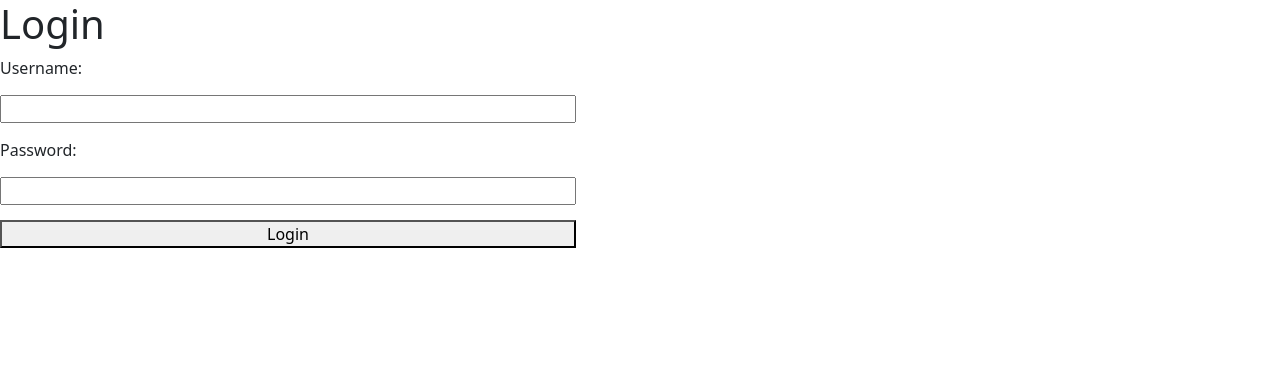
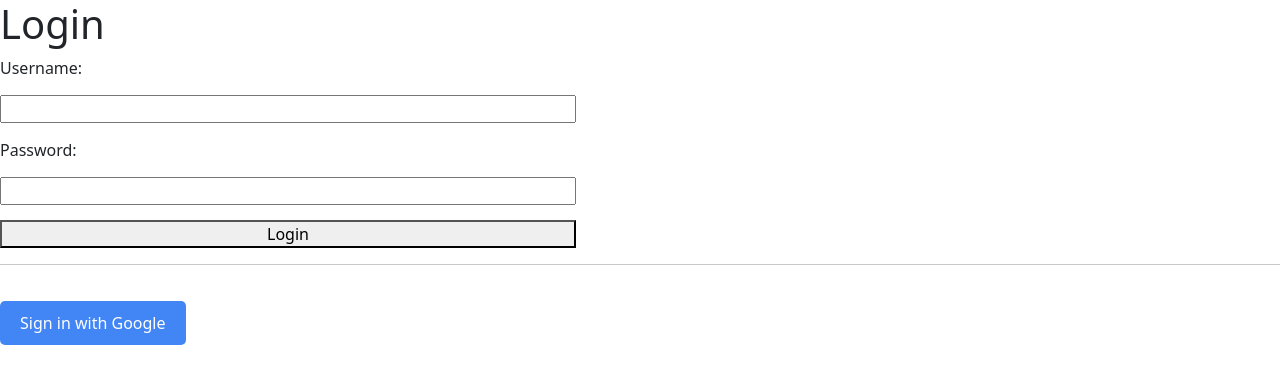
Before and after one commit to ramyadnan/SpeedyHackers, a Flask app: page /login in a window 1280 px wide. Shown: the top 384 px of the page. Run offline with Flask 3, Linux system fonts and the light colour scheme.

Commit message:
add google sign in

```diff
--- a/app.py
+++ b/app.py
@@ -1,11 +1,37 @@
 from flask import Flask, render_template, request, redirect, url_for, session, flash
 from werkzeug.security import generate_password_hash, check_password_hash
 from models import db, User
+from flask_dance.contrib.google import make_google_blueprint, google
+from flask_dance.consumer.storage.sqla import SQLAlchemyStorage
+from flask_dance.consumer import oauth_authorized
+from dotenv import load_dotenv
+import os
+
+load_dotenv()  # Load environment variables
 
 app = Flask(__name__)
-app.secret_key = 'speedy-hackers'
+app.secret_key = os.getenv('FLASK_SECRET_KEY')
 app.config['SQLALCHEMY_DATABASE_URI'] = 'sqlite:///users.db'
 app.config['SQLALCHEMY_TRACK_MODIFICATIONS'] = False
+
+# Google OAuth config
+app.config["GOOGLE_OAUTH_CLIENT_ID"] = os.getenv("GOOGLE_CLIENT_ID")
+app.config["GOOGLE_OAUTH_CLIENT_SECRET"] = os.getenv("GOOGLE_CLIENT_SECRET")
+google_bp = make_google_blueprint(
+    client_id=os.getenv("GOOGLE_CLIENT_ID"),
+    client_secret=os.getenv("GOOGLE_CLIENT_SECRET"),
+    scope=[
+        "openid",
+        "https://www.googleapis.com/auth/userinfo.email",
+        "https://www.googleapis.com/auth/userinfo.profile"
+    ],
+    redirect_to="google.authorized",
+    authorized_url="/login/google/authorized"  # Change from redirect_url
+)
+app.register_blueprint(google_bp, url_prefix="/login")
+
+# Ensure OAUTHLIB_INSECURE_TRANSPORT is set for local development
+os.environ['OAUTHLIB_INSECURE_TRANSPORT'] = '1'  # Remove in production
 
 db.init_app(app)
 
@@ -55,6 +81,41 @@ def login():
         return redirect(url_for('login'))
     return render_template('login.html')
 
+@app.route('/login/google')
+def google_login():
+    if not google.authorized:
+        return redirect(url_for("google.login"))
+
+    resp = google.get("/oauth2/v1/userinfo")
+    assert resp.ok, resp.text
+    email = resp.json()["email"]
+
+    # Check if user exists, if not create new user
+    user = User.query.filter_by(email=email).first()
+    if not user:
+        user = User(username=email, email=email)
+        db.session.add(user)
+        db.session.commit()
+
+    session['user_id'] = user.id
+    flash('Successfully logged in with Google.')
+    return redirect(url_for('dashboard'))
+
+@oauth_authorized.connect_via(google_bp)
+def google_logged_in(blueprint, token):
+    if not token:
+        flash("Failed to log in with Google.", category="error")
+        return False
+
+    resp = blueprint.session.get("/oauth2/v1/userinfo")
+    if not resp.ok:
+        flash("Failed to fetch user info from Google.", category="error")
+        return False
+
+    google_info = resp.json()
+    google_user_id = google_info["id"]
+    return False  # Don't create default Flask-Dance models
+
 @app.route('/logout')
 def logout():
     session.pop('user_id', None)
--- a/models.py
+++ b/models.py
@@ -4,5 +4,6 @@ db = SQLAlchemy()
 
 class User(db.Model):
     id = db.Column(db.Integer, primary_key=True)
-    username = db.Column(db.String(150), unique=True, nullable=False)
-    password = db.Column(db.String(150), nullable=False)
+    username = db.Column(db.String(80), unique=True, nullable=False)
+    password = db.Column(db.String(120), nullable=True)  # Optional for Google auth
+    email = db.Column(db.String(120), unique=True, nullable=False)
--- a/requirements.txt
+++ b/requirements.txt
@@ -1,2 +1,4 @@
 Flask
 flask_sqlalchemy
+flask-dance[sqla] requests
+python-dotenv
--- a/static/style.css
+++ b/static/style.css
@@ -4,6 +4,16 @@
     overflow: hidden;
     margin: 0;
     padding: 0;
+}
+
+.google-btn {
+    display: inline-block;
+    background: #4285f4;
+    color: white;
+    padding: 10px 20px;
+    text-decoration: none;
+    border-radius: 5px;
+    margin-top: 20px;
 }
 
 /* General reset */
@@ -13,7 +23,8 @@
     box-sizing: border-box;
 }
 
-body, html {
+body,
+html {
     height: 100%;
     font-family: Arial, sans-serif;
 }
@@ -35,7 +46,8 @@ body, html {
 
 /* Form section styling */
 form {
-    width: 45%; /* Adjust width as needed */
+    width: 45%;
+    /* Adjust width as needed */
     display: flex;
     flex-direction: column;
     gap: 15px;
@@ -43,7 +55,8 @@ form {
 
 /* Info section styling */
 .info {
-    width: 45%; /* Adjust width as needed */
+    width: 45%;
+    /* Adjust width as needed */
     text-align: left;
 }
 
@@ -94,19 +107,24 @@ form {
 
 /* Hover effect */
 .era:hover {
-    transform: scaleX(1.1); /* Expands section horizontally */
-    z-index: 2; /* Bring the hovered section to the front */
+    transform: scaleX(1.1);
+    /* Expands section horizontally */
+    z-index: 2;
+    /* Bring the hovered section to the front */
     box-shadow: 0 0 20px rgba(0, 0, 0, 0.6);
 }
 
 .era:hover .era-background {
-    transform: scale(1.1); /* Zooms in background image */
+    transform: scale(1.1);
+    /* Zooms in background image */
 }
 
 /* Dim non-hovered sections */
 .era-selections:hover .era:not(:hover) {
-    filter: brightness(0.7); /* Reduce brightness for non-hovered sections */
-    z-index: 1; /* Make sure non-hovered sections stay behind */
+    filter: brightness(0.7);
+    /* Reduce brightness for non-hovered sections */
+    z-index: 1;
+    /* Make sure non-hovered sections stay behind */
 }
 
 /* Inner background div for zoom effect */
@@ -156,5 +174,6 @@ form {
 }
 
 .era:hover .era-label {
-    transform: scale(1.1); /* Slightly scale text on hover */
+    transform: scale(1.1);
+    /* Slightly scale text on hover */
 }
--- a/templates/base.html
+++ b/templates/base.html
@@ -5,6 +5,7 @@
     <meta charset="UTF-8">
     <meta name="viewport" content="width=device-width, initial-scale=1.0">
     <title>{% block title %}{% endblock %}</title>
+    <link rel="icon" type="image/png" sizes="32x32" href="{{ url_for('static', filename='favicon.png') }}">
     <link rel="stylesheet" href="{{ url_for('static', filename='style.css') }}">
     <!-- Bootstrap CSS -->
     <link href="https://cdn.jsdelivr.net/npm/bootstrap@5.3.0/dist/css/bootstrap.min.css" rel="stylesheet">
--- a/templates/login.html
+++ b/templates/login.html
@@ -11,4 +11,8 @@
     <input type="password" id="password" name="password" required>
     <button type="submit">Login</button>
 </form>
+<hr>
+<a href="{{ url_for('google_login') }}" class="google-btn">
+    Sign in with Google
+</a>
 {% endblock %}
```
Also changed, not shown: favicon.ico (added), static/favicon.png (added), 3 other files.
